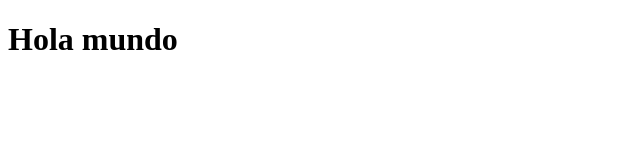
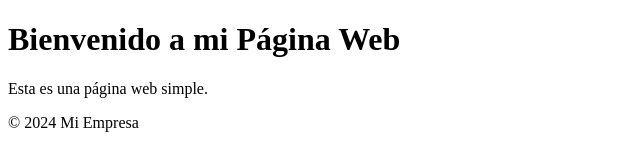
Before and after one commit to elfre-dan/desarrollo-web, a plain HTML site: page index.html in a window 1280 px wide. Shown: the whole page, without its empty margins (0-640 px from the left). Drawn offline with Linux system fonts and the light colour scheme.

Commit message:
index.html

```diff
--- a/index.html
+++ b/index.html
@@ -1,11 +1,19 @@
 <!DOCTYPE html>
-<html lang="en">
+<html lang="es">
 <head>
     <meta charset="UTF-8">
     <meta name="viewport" content="width=device-width, initial-scale=1.0">
-    <title>Document</title>
+    <title>Mi Página Web Simple</title>
 </head>
 <body>
-    <h1>Hola mundo</h1>
+    <header>
+        <h1>Bienvenido a mi Página Web</h1>
+    </header>
+    <main>
+        <p>Esta es una página web simple.</p>
+    </main>
+    <footer>
+        <p>&copy; 2024 Mi Empresa</p>
+    </footer>
 </body>
 </html>
```
